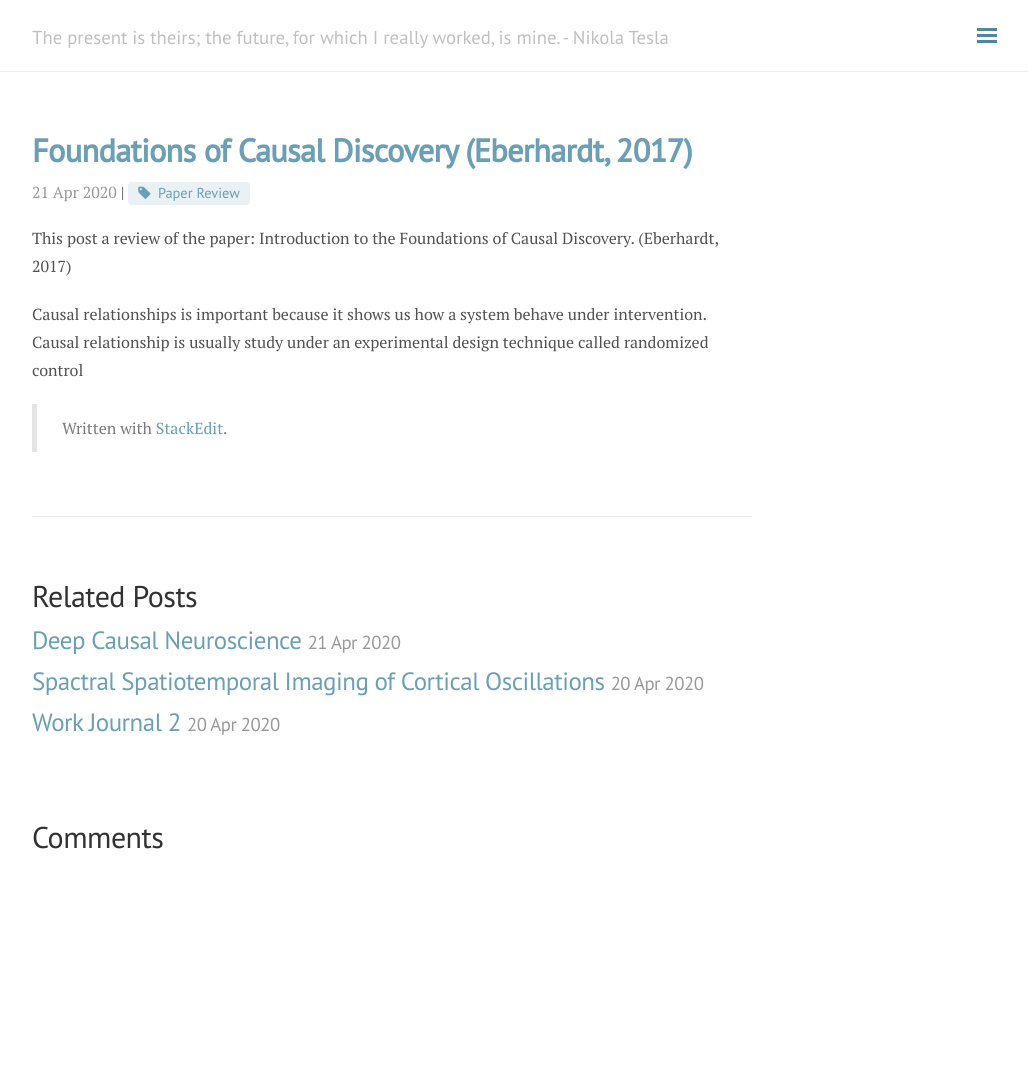
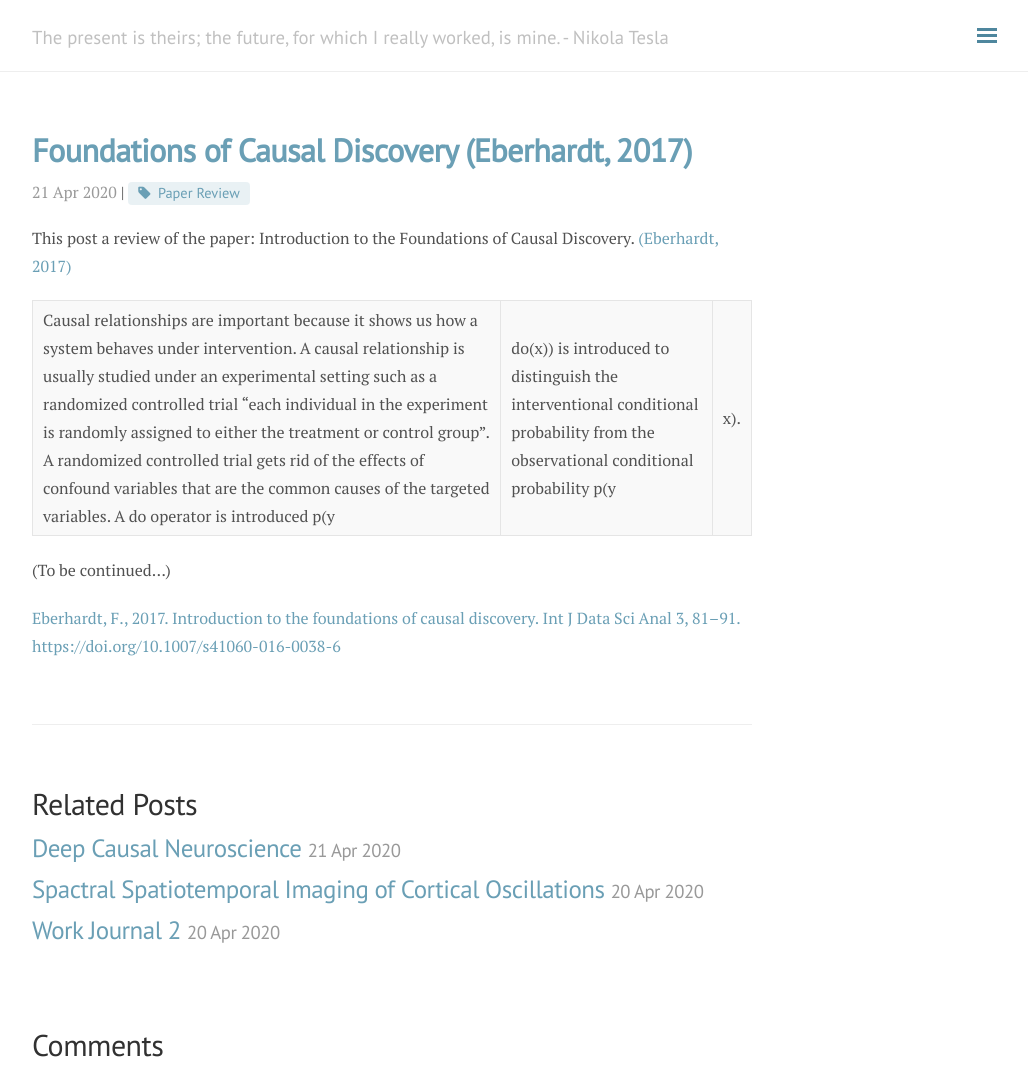
Before and after one commit to andylikescodes/andylikescodes.github.io, a Jekyll site: the page built from _posts/2020-04-21-Introduction-to-the-Foundations-of-Causal-Discovery.md, in a window 1280 px wide and 1074 px high. Shown: the whole window, without its empty margins (248-1276 px from the left). Built offline with Jekyll 4.4.1, drawn with Linux system fonts in a browser that asks for light colours; nearby versions of some CDN libraries; comment, search, counter and statistics services are not loaded.

Commit message:
_posts/2020-04-21-Introduction-to-the-Foundations-of-Causal-Discovery.md updated from https://stackedit.io/

```diff
--- a/_posts/2020-04-21-Introduction-to-the-Foundations-of-Causal-Discovery.md
+++ b/_posts/2020-04-21-Introduction-to-the-Foundations-of-Causal-Discovery.md
@@ -4,12 +4,14 @@ title: Foundations of Causal Discovery (Eberhardt, 2017)
 tag: [Paper Review]
 category: Causal Modeling
 ---
-This post a review of the paper: Introduction to the Foundations of Causal Discovery. (Eberhardt, 2017)
 
-Causal relationships is important because it shows us how a system behave under intervention. Causal relationship is usually study under an experimental design technique called randomized control
+This post a review of the paper: Introduction to the Foundations of Causal Discovery. [(Eberhardt, 2017)](https://www.zotero.org/google-docs/?fcxQxy)
 
+Causal relationships are important because it shows us how a system behaves under intervention. A causal relationship is usually studied under an experimental setting such as a randomized controlled trial “each individual in the experiment is randomly assigned to either the treatment or control group”. A randomized controlled trial gets rid of the effects of confound variables that are the common causes of the targeted variables. A do operator is introduced p(y|do(x)) is introduced to distinguish the interventional conditional probability from the observational conditional probability p(y|x).
 
-> Written with [StackEdit](https://stackedit.io/).
+(To be continued...)
+
+[Eberhardt, F., 2017. Introduction to the foundations of causal discovery. Int J Data Sci Anal 3, 81–91. https://doi.org/10.1007/s41060-016-0038-6](https://www.zotero.org/google-docs/?fuBVtW)
 <!--stackedit_data:
-eyJoaXN0b3J5IjpbLTg3MjQ5NDU4N119
+eyJoaXN0b3J5IjpbLTE3NDAzNzE2MDksLTg3MjQ5NDU4N119
 -->
```
